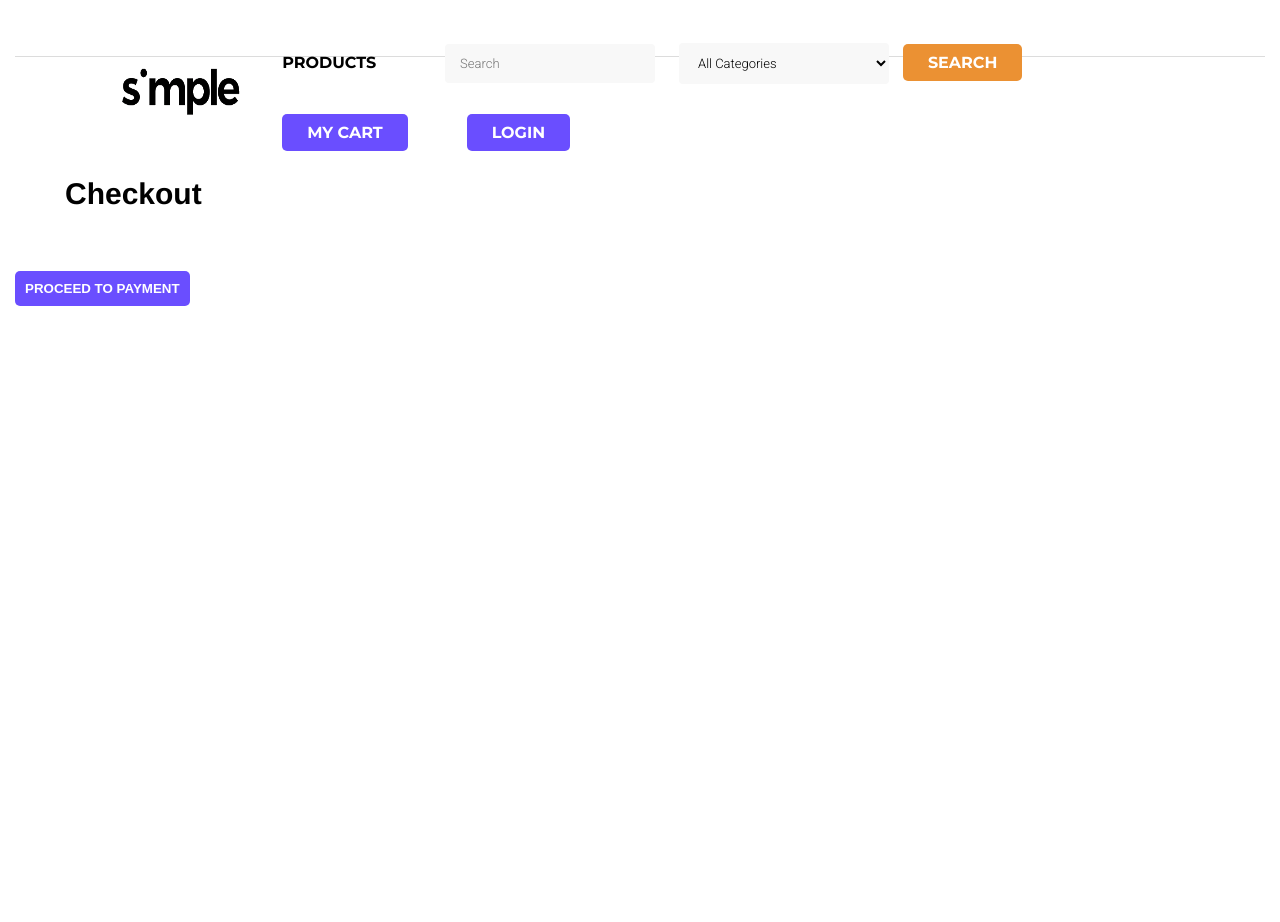
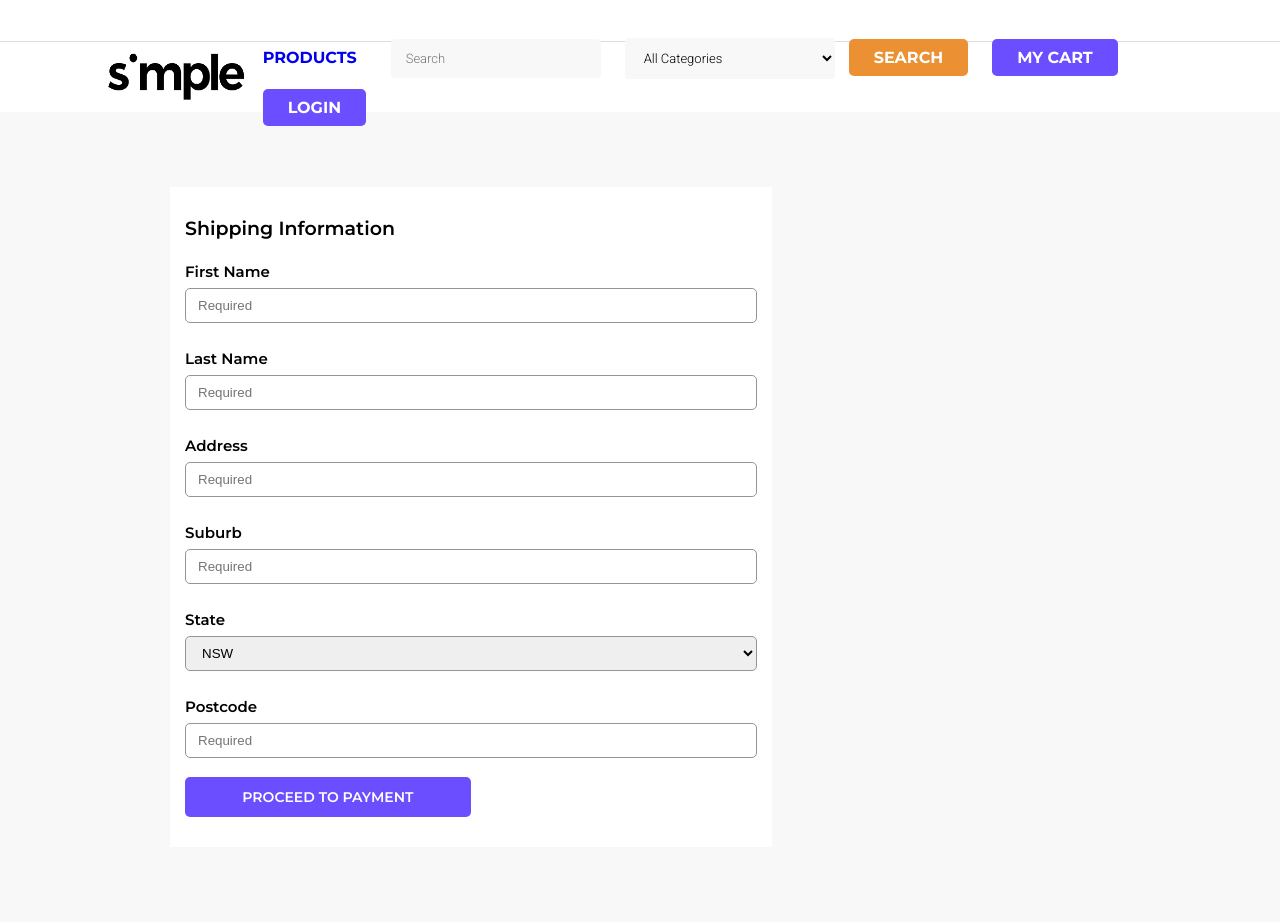
Before and after one commit to eust0015/COMP2772, a PHP site: page /checkout.php in a window 1280 px wide. Before the commit the page ends 306 px from the top, so only its background shows below. Run offline with PHP 8.4, Linux system fonts and the light colour scheme.

Commit message:
Added additional styling to the checkout.php page.

```diff
--- a/checkout.php
+++ b/checkout.php
@@ -6,7 +6,8 @@
 <html>
     <head>
         <link rel="stylesheet" href="styles/menu.css">
-        <link rel="stylesheet" href="styles/style.css">
+        <link rel="stylesheet" href="styles/checkouttest.css" />
+        <!-- <link rel="stylesheet" href="styles/style.css"> -->
         <script src="scripts/checkout.js" defer></script>
         <meta charset="utf-8">
         <meta name="author" content="Group-07" />
@@ -18,8 +19,6 @@
             include_once 'menu.php';
         ?>
 
-        <div id='heading'><h1>Checkout</h1></div>
-
         <?php
             include_once 'db_functions.php';
             $conn = get_conn();
@@ -30,58 +29,41 @@
 
         ?>
 
+
         <!-- Billing informormation -->
         <form id='checkout-form' name='customerDetails' class='checkout-form' action='payment.php' method='POST'>
-            <h3>Billing Information</h3>
-                <div name='customerDetails'>
-                    <ul class='customerDetails'>
-                        <li><label id='billing-fname' for='billing-fname'>First Name: </label><input type='text' name='billing-fname' class='billing-address' placeholder='Required' required value='<?php echo (isset($_SESSION["account"]["billing-fname"]) ? $_SESSION["account"]["billing-fname"] : ""); ?>'></li>
-                        <li><label id='billing-lname' for='billing-lname'>Last Name: </label><input type='text' name='billing-lname' class='billing-address' placeholder='Required' required value='<?php echo (isset($_SESSION["account"]["billing-lname"]) ? $_SESSION["account"]["billing-lname"] : ""); ?>'></li>
-                        <li><label id='billing-mobilenumber' for='billing-mobilenumber'>Mobile number: </label><input type='text' name='billing-mobilenumber' class='billing-address' placeholder='Required' required value='<?php echo (isset($_SESSION["account"]["billing-mobilenumber"]) ? $_SESSION["account"]["billing-mobilenumber"] : ""); ?>'></li>
-                        <li><label id='billing-email' for='billing-email'>Email Address: </label><input type='email' name='billing-email' class='billing-address' placeholder='Required' required value='<?php echo (isset($_SESSION["account"]["billing-email"]) ? $_SESSION["account"]["billing-email"] : ""); ?>'></li><br><br><br><br>
-                        <li><label id='billing-streetAddress' for='billing-streetAddress'>Street Address: </label><input type='text' name='billing-streetAddress' class='billing-address' placeholder='Required' required value='<?php echo (isset($_SESSION["account"]["billing-streetAddress"]) ? $_SESSION["account"]["billing-streetAddress"] : ""); ?>'></li>
-                        <li><label id='billing-suburb' for='billing-suburb'>Suburb: </label><input type='text' name='billing-suburb' class='billing-address' placeholder='Required' required value='<?php echo (isset($_SESSION["account"]["billing-suburb"]) ? $_SESSION["account"]["billing-suburb"] : ""); ?>'></li>
-                        <li><label id='billing-state'for='billing-state'> State: </label><select name='billing-state' class='billing-address' value='<?php echo (isset($_SESSION["account"]["billing-state"]) ? $_SESSION["account"]["billing-state"] : ""); ?>'>
-                        <option value='NSW'>NSW</option>
-                        <option value='ACT'>ACT</option>
-                        <option value='VIC'>VIC</option>
-                        <option value='QLD'>QLD</option>
-                        <option value='TAS'>TAS</option>
-                        <option value='NT'>NT</option>
-                        <option value='SA'>SA</option>
-                        <option value='WA'>WA</option></select>
-                        <li><label id='billing-postcode' for='billing-postcode'>Post Code: <input type='text' name='billing-postcode' class='billing-address' placeholder='Required' required value='<?php echo (isset($_SESSION["account"]["billing-postcode"]) ? $_SESSION["account"]["billing-postcode"] : ""); ?>'></label></li>
-                    </ul>
+            <div class="first-section-checkout-container">
+              <div class="first-section-shipping-information">
+                <div class="first-section-checkout-container-heading">
+                  <span class="first-section-checkout-heading">Getting your order </span>
                 </div>
-
-            <!-- Shipping information -->
-            <h3 id='shipping-header'>Shipping Information</h3>
-                <li><input type='checkbox' id='shippingAddressCheckBox' name='shipToBillingAddress' <?php echo (isset($_SESSION["account"]["shipToBillingAddress"]) && $_SESSION["account"]["shipToBillingAddress"] ? "checked" : ""); ?>><label id='shippingAddress' for='shippingAddress'>Shipping Address Same As Billing Address</li><br><br><br>
-                <div id='shippingAddressDiv' name='shippingAddressDiv'>
-                    <div name='customerDetails'>
-                        <ul class='customerDetails'>
-                        <li><label id='shipping-fname' for='shipping-fname'>First Name: </label><input type='text' name='shipping-fname' class='shipping-address' placeholder='Required' required value='<?php echo (isset($_SESSION["account"]["shipping-fname"]) ? $_SESSION["account"]["shipping-fname"] : ""); ?>'></li>
-                        <li><label id='shipping-lname' for='shipping-lname'>Last Name: </label><input type='text' name='shipping-lname' class='shipping-address' placeholder='Required' required value='<?php echo (isset($_SESSION["account"]["shipping-lname"]) ? $_SESSION["account"]["shipping-lname"] : ""); ?>'></li>
-                        <li><label id='shipping-mobilenumber' for='shipping-mobilenumber'>Mobile number: </label><input type='text' class='shipping-address' name='shipping-mobilenumber' placeholder='Required' required value='<?php echo (isset($_SESSION["account"]["shipping-mobilenumber"]) ? $_SESSION["account"]["shipping-mobilenumber"] : ""); ?>'></li>
-                        <li><label id='shipping-email' for='shipping-email'>Email Address: </label><input type='email' name='shipping-email' class='shipping-address' placeholder='Required' required value='<?php echo (isset($_SESSION["account"]["shipping-email"]) ? $_SESSION["account"]["shipping-email"] : ""); ?>'></li><br><br><br><br>
-                        <li><label id='shipping-streetAddress' for='shipping-streetAddress'>Street Address: </label><input type='text' name='shipping-streetAddress' class='shipping-address' placeholder='Required' required value='<?php echo (isset($_SESSION["account"]["shipping-streetAddress"]) ? $_SESSION["account"]["shipping-streetAddress"] : ""); ?>'></li>
-                        <li><label id='shipping-suburb' for='shipping-suburb'>Suburb: </label><input type='text' name='shipping-suburb' class='shipping-address' placeholder='Required' required value='<?php echo (isset($_SESSION["account"]["shipping-suburb"]) ? $_SESSION["account"]["shipping-suburb"] : ""); ?>'></li>
-                        <li><label id='shipping-state'for='state'> State: <select name='shipping-state' class='shipping-address' value='<?php echo (isset($_SESSION["account"]["shipping-state"]) ? $_SESSION["account"]["shipping-state"] : ""); ?>'>
-                        <option value='NSW'>NSW</option>
-                        <option value='ACT'>ACT</option>
-                        <option value='VIC'>VIC</option>
-                        <option value='QLD'>QLD</option>
-                        <option value='TAS'>TAS</option>
-                        <option value='NT'>NT</option>
-                        <option value='SA'>SA</option>
-                        <option value='WA'>WA</option></select>
-                        <li><label id='shipping-postcode' for='shipping-postcode'>Post Code: <input type='text' name='shipping-postcode' class='shipping-address' placeholder='Required' required value='<?php echo (isset($_SESSION["account"]["shipping-postcode"]) ? $_SESSION["account"]["shipping-postcode"] : ""); ?>'></label></li>
-                        </ul>
+                <div class="first-section-shipping">
+                  <div class="first-section-shipping-details">
+                    <span class="section-subheadings">Billing Information </span>
+                    <span class="first-section-shipping-form">First Name </span>
+                    <input class="first-section-shipping-form-input-fields" type="text" name='billing-fname' placeholder='Required' required value='<?php echo (isset($_SESSION["account"]["billing-fname"]) ? $_SESSION["account"]["billing-fname"] : ""); ?>' />
+                    <span class="first-section-shipping-form">Last Name </span>
+                    <input class="first-section-shipping-form-input-fields" type="text" name='billing-lname' placeholder='Required' required value='<?php echo (isset($_SESSION["account"]["billing-lname"]) ? $_SESSION["account"]["billing-lname"] : ""); ?>' />
+                    <span class="first-section-shipping-form">Address </span>
+                    <input class="first-section-shipping-form-input-fields" type="text" name='billing-streetAddress' placeholder='Required' required value='<?php echo (isset($_SESSION["account"]["billing-streetAddress"]) ? $_SESSION["account"]["billing-streetAddress"] : ""); ?>' />
+                    <span class="first-section-shipping-form">Suburb </span>
+                    <input class="first-section-shipping-form-input-fields" type="text" name='billing-suburb' placeholder='Required' required value='<?php echo (isset($_SESSION["account"]["billing-suburb"]) ? $_SESSION["account"]["billing-suburb"] : ""); ?>' />
+                    <span class="first-section-shipping-form">State </span>
+                    <select class="first-section-shipping-form-input-fields" name='billing-state' value='<?php echo (isset($_SESSION["account"]["billing-state"]) ? $_SESSION["account"]["billing-state"] : ""); ?>' >
+                      <option value="NSW">NSW</option>
+                      <option value="ACT">ACT</option>
+                      <option value="VIC">VIC</option>
+                      <option value="QLD">QLD</option>
+                      <option value="TAS">TAS</option>
+                      <option value="NT">NT</option>
+                      <option value="SA">SA</option>
+                      <option value="WA">WA</option>
+                    </select>
+                    <span class="first-section-shipping-form">Postcode </span>
+                    <input class="first-section-shipping-form-input-fields" type="text" name='billing-postcode' placeholder='Required' required value='<?php echo (isset($_SESSION["account"]["billing-postcode"]) ? $_SESSION["account"]["billing-postcode"] : ""); ?>' />
                   </div>
-                </div>
-                <!-- Postage options -->
-                <h3 id='postage-header'>Postage Option</h3>
-                <div name='postageOptions'>
+                  <div class="first-section-shipping-information-postage-options">
+                    <span class="section-subheadings">Postage Options</span>
                     <?php
                         $results = get_postages($conn);
                         if ($results) {
@@ -96,34 +78,29 @@
                                 else{
                                     echo "<input id='" . $results[$row]["id"] . "' type='radio' name='postage' value='" . $results[$row]["id"] . "'>";
                                 }
-                                echo "<label for='" . $results[$row]["id"] . "'>" . $results[$row]["name"] . ": $" . $results[$row]["cost"] . "</label>";
+                                echo "<span class='postageCostText' for='" . $results[$row]["id"] . "'>" . $results[$row]["name"] . ": $" . $results[$row]["cost"] . "</span>";
                                 echo "<input type='hidden' id='cost_" . $results[$row]["id"] . "' value='" . $results[$row]["cost"] . "'>";
                                 echo "<br><br>";
                             }
                         }
                     ?>
                   </div>
-
-            <!-- Order summary -->
-            <h3>Order Summary</h3>
+                </div>
+              </div>
+              <div class="first-section-order-summary">
                   <?php
                     foreach($_SESSION["products"] as $productId => $productQuantity) {
                         $result = get_product_by_id($conn, htmlspecialchars($productId));
                         if ($result) {
-                        echo "<div id='checkoutSummary>";
+                          echo "<div class='checkoutSummary'>";
                             $subTotal = $productQuantity * $result["price"];
                             $total += $subTotal;
-                        echo "<div id=checkoutProductDetails>";
-                        echo "<div class='product-item-details'>";
                             echo "<img src='images/" . $result["image"] . "' alt='" . $result["name"] . ">";
+                            echo "<span class='checkoutSummaryFields'><br>" . $result["name"] . "</span><br>";
+                            echo "<span class='checkoutSummaryFields'>Item Price: $" . $result["price"] . "</span>";
+                            echo "<span class='checkoutSummaryFields'>Quantity: " . $productQuantity . "</span>";
+                            echo "<span class='checkoutSummaryFields'>Total Price: " . number_format((float)$subTotal, 2) . "</span>";
                             echo "</div>";
-                        echo "<div id='productItemName>";
-                        echo "<strong class='product-item-name'><br>" . $result["name"] . "</strong><br>";
-                        echo "<strong>Item Price: $" . $result["price"];
-                        echo "<div id='checkoutQuantity'>";
-                        echo "<strong>Quantity: </strong>" . $productQuantity;
-                        echo "</div>";
-                        echo "<strong>Subtotal: </strong>$" . number_format((float)$subTotal, 2);
                         }
                     }
                     echo "<div id='totalAmount'>";
@@ -133,9 +110,37 @@
                     }
                 }
                 ?>
-            <div id='proceed-to-checkout-button'>
-                <input type='hidden' id='accountAction' name='accountAction' value='update'>
-                <input type='submit' id='proceed-to-payment' value='Proceed To Payment'>
+              </div>
+            </div>
+
+            <!-- Shipping information -->
+            <div class="second-section-checkout-container">
+              <div class="second-section-billing-information">
+                <span class="section-subheadings">Shipping Information </span>
+                <span class="first-section-shipping-form">First Name </span>
+                <input class="first-section-shipping-form-input-fields" type="text" name='shipping-fname' placeholder='Required' required value='<?php echo (isset($_SESSION["account"]["shipping-fname"]) ? $_SESSION["account"]["shipping-fname"] : ""); ?>' />
+                <span class="first-section-shipping-form">Last Name </span>
+                <input class="first-section-shipping-form-input-fields" type="text" name='shipping-lname' placeholder='Required' required value='<?php echo (isset($_SESSION["account"]["shipping-lname"]) ? $_SESSION["account"]["shipping-lname"] : ""); ?>' />
+                <span class="first-section-shipping-form">Address </span>
+                <input class="first-section-shipping-form-input-fields" type="text" name='shipping-streetAddress' placeholder='Required' required value='<?php echo (isset($_SESSION["account"]["shipping-streetAddress"]) ? $_SESSION["account"]["shipping-streetAddress"] : ""); ?>' />
+                <span class="first-section-shipping-form">Suburb </span>
+                <input class="first-section-shipping-form-input-fields" type="text" name='shipping-suburb' placeholder='Required' required value='<?php echo (isset($_SESSION["account"]["shipping-suburb"]) ? $_SESSION["account"]["shipping-suburb"] : ""); ?>' />
+                <span class="first-section-shipping-form">State </span>
+                <select class="first-section-shipping-form-input-fields" name='shipping-state' value='<?php echo (isset($_SESSION["account"]["shipping-state"]) ? $_SESSION["account"]["shipping-state"] : ""); ?>' >
+                  <option value="NSW">NSW</option>
+                  <option value="ACT">ACT</option>
+                  <option value="VIC">VIC</option>
+                  <option value="QLD">QLD</option>
+                  <option value="TAS">TAS</option>
+                  <option value="NT">NT</option>
+                  <option value="SA">SA</option>
+                  <option value="WA">WA</option>
+                </select>
+                <span class="first-section-shipping-form">Postcode </span>
+                <input class="first-section-shipping-form-input-fields" type="text" name='shipping-postcode' placeholder='Required' required value='<?php echo (isset($_SESSION["account"]["shipping-postcode"]) ? $_SESSION["account"]["shipping-postcode"] : ""); ?>' />
+                <input type="hidden" id="accountAction" name="accountAction" value="update" />
+                <input class="section-section-button-proceed-to-payment" type="submit" id="proceed-to-payment" value="Proceed To Payment" />
+              </div>
             </div>
         </form>
     </body>
--- /dev/null
+++ b/styles/checkouttest.css
@@ -0,0 +1,190 @@
+@import url("https://fonts.googleapis.com/css2?family=Montserrat:wght@700&family=Roboto:wght@100;300;500;700&display=swap");
+@import url("https://fonts.googleapis.com/css2?family=Montserrat:wght@500;600;700&family=Roboto:wght@100;300;500;700&display=swap");
+* {
+  margin: 0px;
+  padding: 0px;
+  box-sizing: border-box;
+}
+
+body {
+  background-color: #f8f8f8;
+  overflow-x: hidden;
+  /* overflow-y: scroll; */
+  min-height: 100vh;
+}
+
+/* Header - Top and Bottom */
+
+.first-header {
+  position: none;
+  width: 100%;
+  height: 42px;
+  background-color: white;
+  border-bottom: 1px solid #dcdcdc;
+  padding-left: 100px;
+}
+
+.second-header {
+  position: relative;
+  top: 0px;
+  width: 100%;
+  height: 70px;
+  background-color: white;
+  padding-left: 100px;
+  padding-right: 100px;
+}
+
+.first-section-checkout-container {
+  display: flex;
+  flex-direction: row;
+  margin: 75px 170px;
+  height: 700px;
+}
+
+.first-section-shipping-information {
+  display: flex;
+  flex-direction: column;
+  width: 100%;
+  /* height: 385px; */
+  background-color: #ffffff;
+  padding: 0px;
+}
+
+.first-section-checkout-container-heading {
+  width: 100%;
+  /* height: 10%; */
+  /* background-color: ; */
+  border-bottom: 1px solid #c5cbd5;
+  padding: 15px 0px;
+}
+
+.first-section-checkout-heading {
+  font-family: "Montserrat", sans-serif;
+  font-weight: 600;
+  font-size: 30px;
+  padding: 15px;
+}
+
+.first-section-shipping {
+  display: flex;
+  flex-direction: row;
+  width: 100%;
+  height: 100%;
+  /* background-color: purple; */
+  padding: 15px;
+}
+
+.first-section-shipping-details {
+  display: flex;
+  flex-direction: column;
+  width: 100%;
+  /* background-color: purple; */
+}
+
+.section-subheadings {
+  font-family: "Montserrat", sans-serif;
+  font-weight: 600;
+  font-size: 19px;
+  padding: 15px 0px;
+}
+
+.first-section-shipping-form {
+  font-family: "Montserrat", sans-serif;
+  font-weight: 600;
+  font-size: 15px;
+  padding: 7px 0px;
+}
+
+.first-section-shipping-form-input-fields {
+  /* font-family: "Roboto", sans-serif; */
+  /* font-weight: 100px; */
+  width: 100%;
+  height: 35px;
+  border: 1px solid #90959e;
+  border-radius: 5px;
+  margin-bottom: 19px;
+  margin-right: 15px;
+  padding: 0px 12px;
+}
+
+.first-section-shipping-information-postage-options {
+  display: flex;
+  flex-direction: column;
+  width: 90%;
+  margin-left: 30px;
+  /* background-color: seagreen; */
+}
+
+.first-section-order-summary {
+  display: flex;
+  flex-direction: column;
+  width: 55%;
+  height: 205%;
+  background-color: white;
+  border: 2px solid #c5cbd5;
+  padding: 15px;
+  margin-left: 10px;
+}
+
+.second-section-checkout-container {
+  display: flex;
+  flex-direction: column;
+  margin: 75px 170px;
+}
+
+.second-section-billing-information {
+  display: flex;
+  flex-direction: column;
+  width: 64%;
+  /* height: 385px; */
+  background-color: #ffffff;
+  padding-left: 15px;
+  padding-right: 15px;
+  padding-top: 15px;
+  padding-bottom: 30px;
+}
+
+.section-section-button-proceed-to-payment {
+  font-family: "Montserrat", sans-serif;
+  font-weight: 600;
+  font-size: 14px;
+  width: 50%;
+  height: 40px;
+  border: none;
+  border-radius: 5px;
+  background-color: #6a4eff;
+  color: white;
+  text-transform: uppercase;
+}
+
+.section-section-button-proceed-to-payment:hover {
+  background-color: #eb9133;
+}
+
+.checkoutSummary {
+  font-family: "Roboto", sans-serif;
+  font-size: 13px;
+  font-weight: 300px;
+  display: flex;
+  flex-direction: column;
+  align-items: center;
+  justify-content: center;
+  /* color: red; */
+}
+
+.checkoutSummaryFields {
+  padding: 5px;
+}
+
+#totalAmount {
+  display: flex;
+  flex-direction: column;
+  align-items: center;
+  justify-content: center;
+}
+
+.postageCostText {
+  position: relative;
+  left: 20px;
+  top: -16px;
+}
```
Lines whose indentation alone changed are shown as unchanged.
